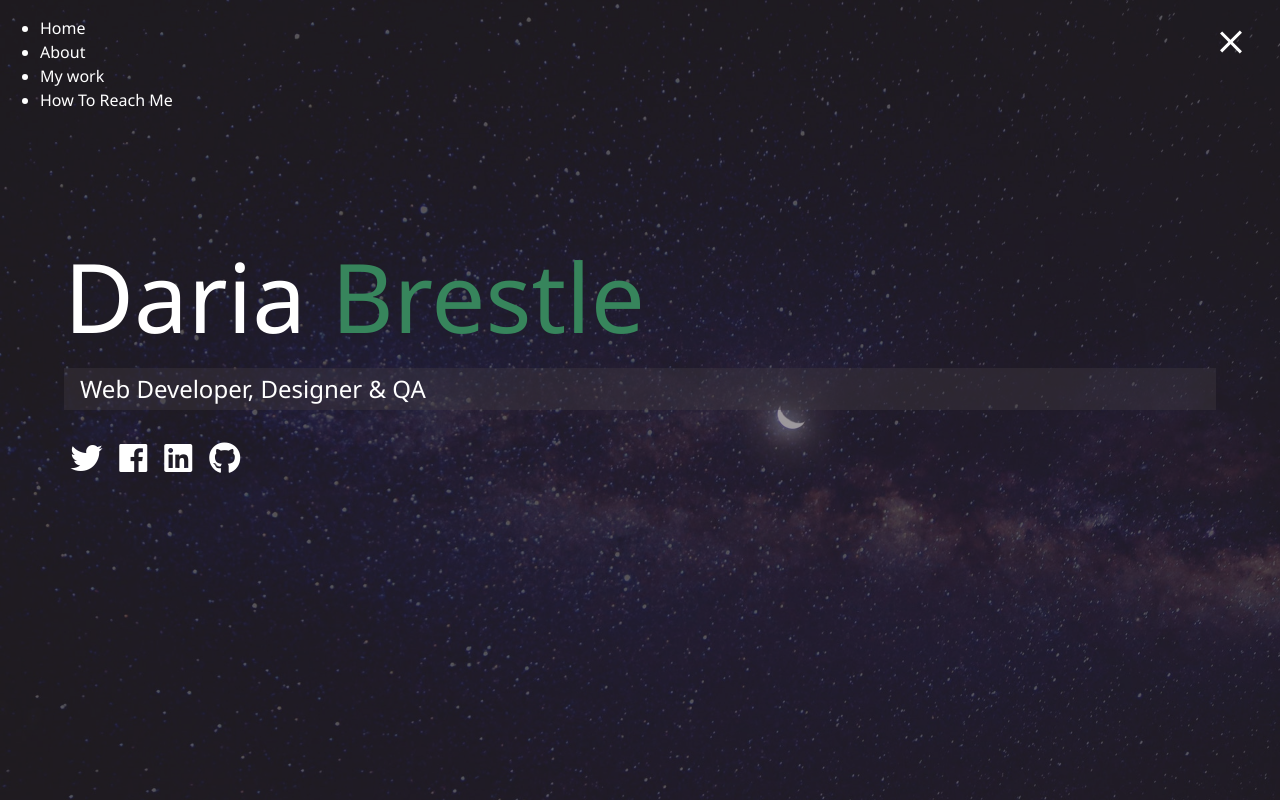
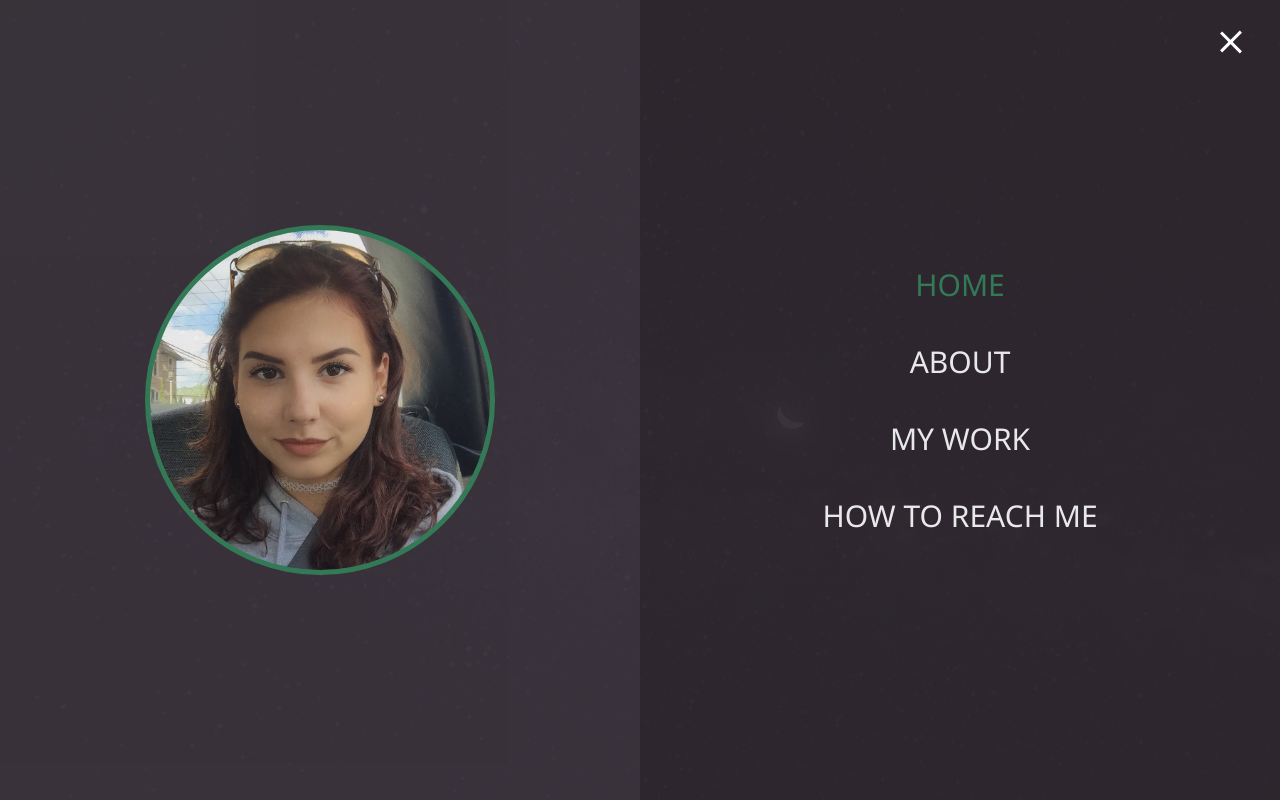
Before and after one commit to DariaBrestle/responsive_portfolio, a website: page dist/index.html in a window 1280 px wide. Both pictures are taken after a click on the element 1231 px from the left and 47 px from the top of the page. Drawn offline with Linux system fonts and the light colour scheme.

Commit message:
Menu overlay

```diff
--- a/js/main.js
+++ b/js/main.js
@@ -4,6 +4,9 @@
 const menuNav = document.querySelector(".menu-nav");
 const menuBranding = document.querySelector(".menu-branding");
 const navItems = document.querySelectorAll(".nav-item");
+const hDaria = document.querySelector(".lg-heading");
+const sm_heading = document.querySelector(".sm-heading");
+const icons = document.querySelector(".icons");
 
 // Set Initial State Of Menu to False (meaning closed)
 let showMenu = false;
@@ -16,7 +19,11 @@
     menu.classList.add("show");
     menuNav.classList.add("show");
     menuBranding.classList.add("show");
+    hDaria.classList.add("shoow");
     navItems.forEach(item => item.classList.add("show"));
+    hDaria.classList.add("shoow");
+    sm_heading.classList.add("shoow");
+    icons.classList.add("shoow");
 
     // Set Menu State again (it is open now)
     showMenu = true;
@@ -25,7 +32,11 @@
     menu.classList.remove("show");
     menuNav.classList.remove("show");
     menuBranding.classList.remove("show");
+
     navItems.forEach(item => item.classList.remove("show"));
+    hDaria.classList.remove("shoow");
+    sm_heading.classList.remove("shoow");
+    icons.classList.remove("shoow");
 
     // Set Menu State
     showMenu = false;
--- a/scss/_menu.scss
+++ b/scss/_menu.scss
@@ -35,3 +35,103 @@
     }
   }
 }
+
+// Menu Overlay
+.menu {
+  position: fixed;
+  top: 0;
+  width: 100%;
+
+  visibility: hidden;
+
+  &.show {
+    visibility: visible;
+  }
+  &-branding,
+  &-nav {
+    display: flex;
+    flex-flow: column wrap;
+    align-items: center;
+    justify-content: center;
+    float: left;
+    width: 50%;
+    height: 100vh;
+    overflow: hidden;
+  }
+  &-nav {
+    margin: 0;
+    padding: 0;
+    background: darken($primary-color, 5);
+    list-style: none;
+    transform: translate3d(0, -100%, 0);
+    @include easeOut;
+    opacity: 0.9;
+
+    &.show {
+      // Slide in from the top
+      transform: translate3d(0, 0, 0);
+    }
+  }
+
+  //Branding Side
+  &-branding {
+    background: $primary-color;
+    transform: translate3d(0, 100%, 0);
+    opacity: 0.9;
+
+    @include easeOut;
+
+    &.show {
+      // Slide in from the bottom
+      transform: translate3d(0, 0, 0);
+    }
+
+    .portrait {
+      width: 350px;
+      height: 350px;
+      background: url("/img/IMG_1143.JPG");
+
+      background-size: cover;
+      border-radius: 50%;
+      border: solid 5px $secondary-color;
+      opacity: 5;
+      z-index: 5;
+    }
+  }
+
+  .nav-item {
+    // Move out to the right
+    transform: translate3d(600px, 0, 0);
+    @include easeOut;
+
+    &.show {
+      // Slide in from the right
+      transform: translate3d(0, 0, 0);
+    }
+    &.current > a {
+      color: $secondary-color;
+    }
+  }
+  .nav-link {
+    display: inline-block;
+    position: relative;
+    font-size: 30px;
+    text-transform: uppercase;
+    padding: 1rem 0; //  1 top and bottom
+    font-weight: 300;
+    color: white;
+    text-decoration: none;
+    @include easeOut;
+  }
+  a:hover {
+    color: $secondary-color;
+    @include easeOut;
+  }
+}
+
+// Delay each nav item slide by 0.1seconds  // for(let x = 0; i<4; i++)
+@for $x from 1 through 4 {
+  .nav-item:nth-child(#{$x}) {
+    transition-delay: $x * 0.1s;
+  }
+}
--- a/scss/main.scss
+++ b/scss/main.scss
@@ -23,6 +23,10 @@
   &.lg-heading {
     // the same as h1 .lg-heading outside
     font-size: 6rem;
+    &.shoow {
+      opacity: 0;
+      @include easeOut;
+    }
   }
   &.sm-heading {
     margin-bottom: 2rem;
@@ -31,6 +35,10 @@
       lighten($primary-color, 2),
       0.4
     ); //func ligthen -makes lighter, rgba (red,green,blue,alpfa -where alpha means opasity)
+    &.shoow {
+      opacity: 0;
+      @include easeOut;
+    }
   }
 }
 
@@ -67,6 +75,10 @@
         @include easeOut;
       }
     }
+    &.shoow {
+      opacity: 0;
+      @include easeOut;
+    }
   }
   &#home {
     overflow: hidden; // will hide all scroll bars on the page-screen
```
Also changed, not shown: dist/css/main.css, dist/index.html, img/IMG_1143.JPG (added), img/IMG_9064.JPG (added), img/UNADJUSTEDNONRAW_thumb_47f.jpg (added), img/UNADJUSTEDRAW_thumb_7e4.jpg (added), img/UNADJUSTEDRAW_thumb_7ea.jpg (added), 2 other files.
